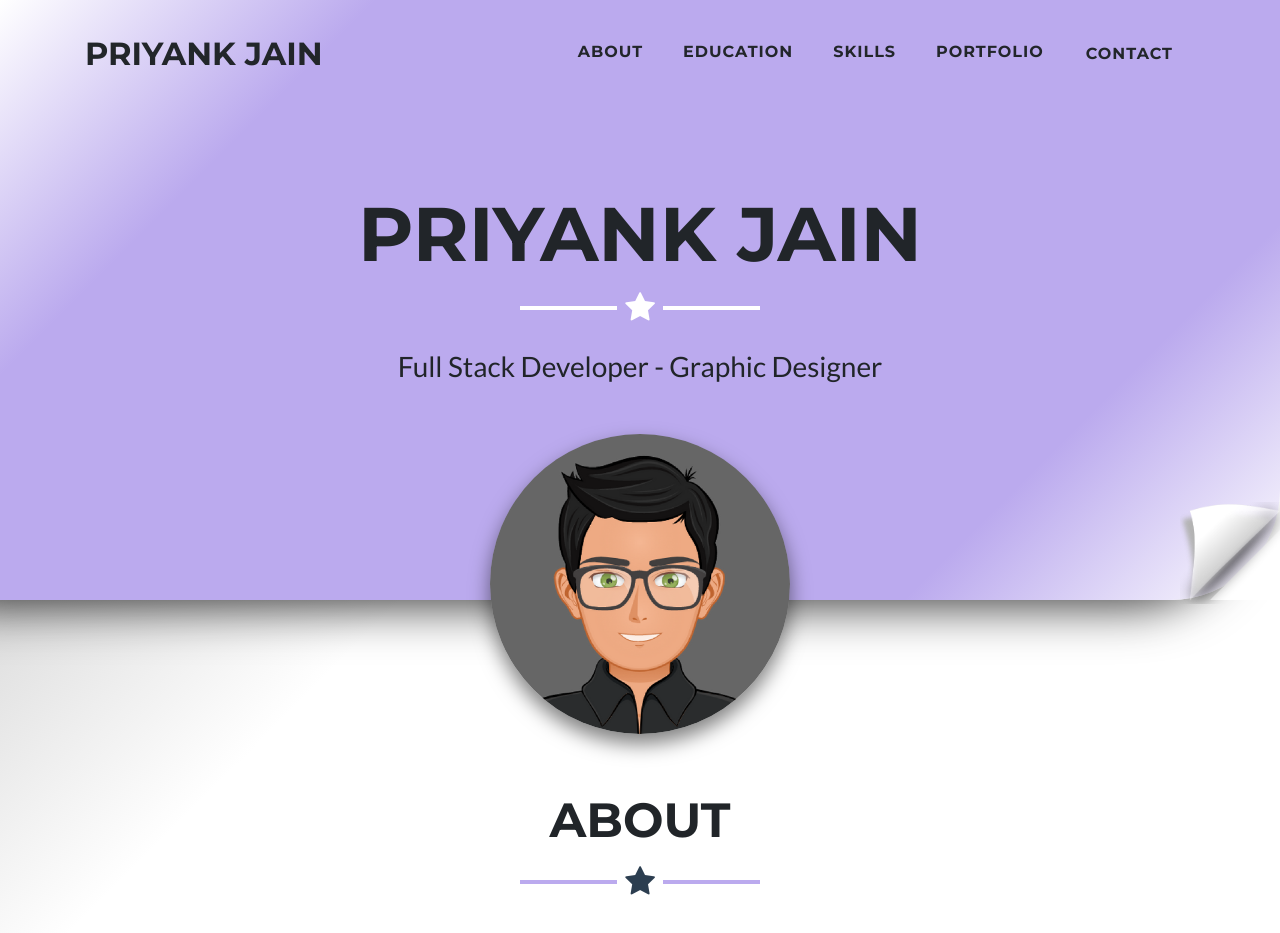
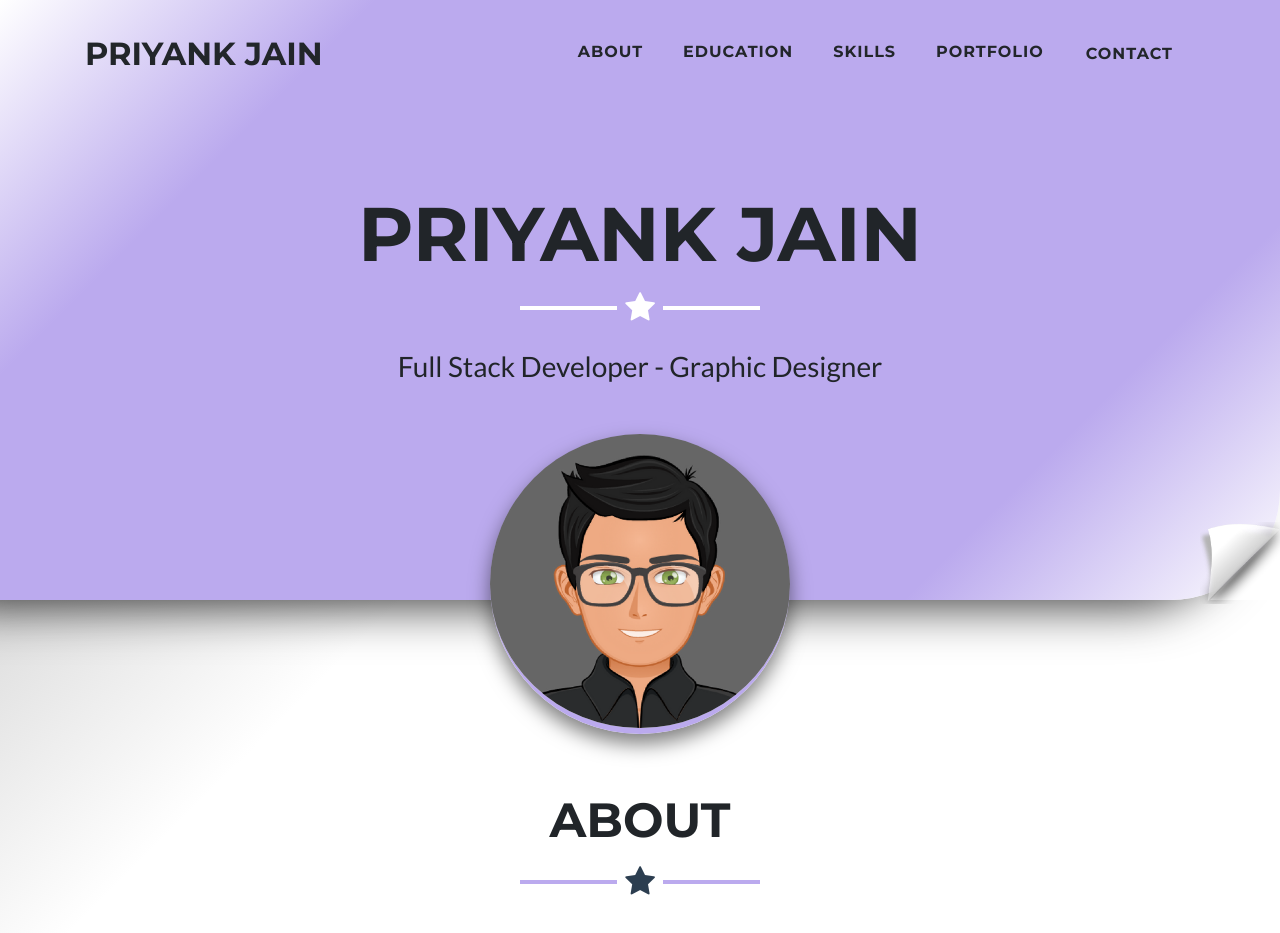
Before and after one commit to prisag/prisag, a PHP site: page /portfolio/index.html in a window 1280 px wide. Shown: the top 933 px of the page. Run offline with PHP 8.4, Linux system fonts and the light colour scheme.

Commit message:
envelop css

```diff
--- a/portfolio/css/freelancer.css
+++ b/portfolio/css/freelancer.css
@@ -153,7 +153,7 @@ header.masthead {
   }
 
   .pagecurl{
-    width:100px;
+    width:80px;
     position:absolute;
     bottom:-4px;
     right:0px;
@@ -271,7 +271,7 @@ header.masthead {
     width: 300px;
     height: 300px;
     border-radius:50%;
-    border:0px solid #2C3E50;
+    border-bottom:6px solid #bae;
     z-index:2;
     margin-top:50px;
     box-shadow: 0px 10px 20px rgba(0, 0, 0, .5);
```
